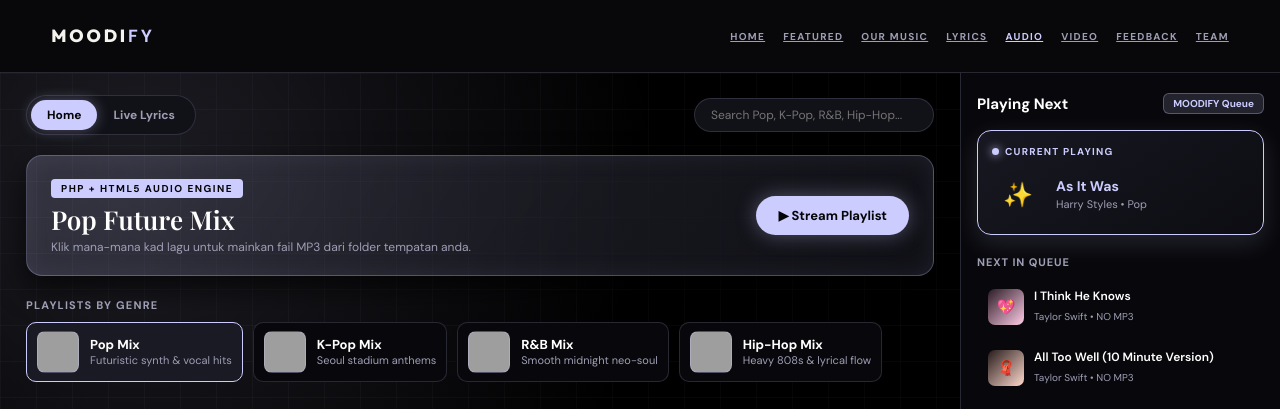
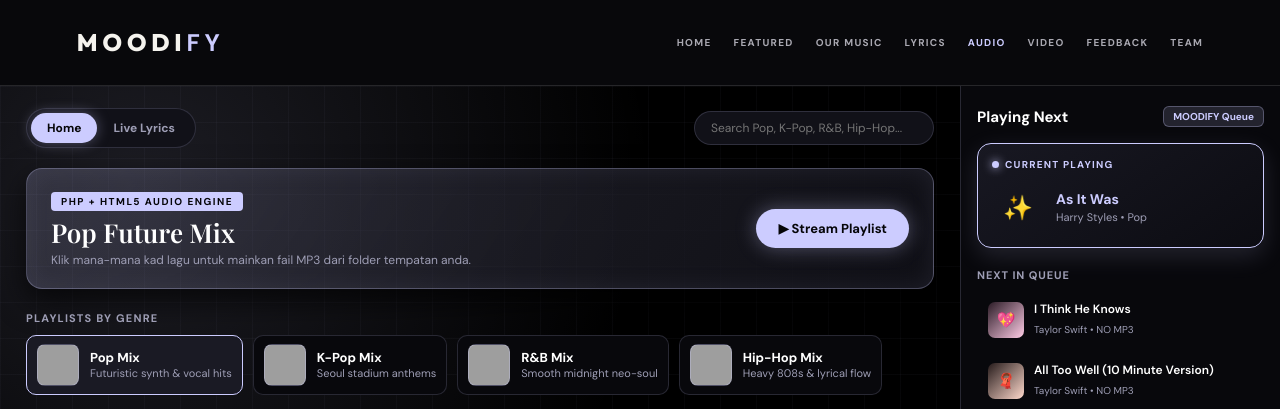
Before and after one commit to FlyingMyvi/MOODIFY, a PHP site: page /moodify/ in a window 1280 px wide. Shown: the top 409 px of the page. Run offline with PHP 8.4, Linux system fonts and the light colour scheme; some web fonts are replaced; grey boxes are pictures that could not be loaded.

Commit message:
Unify the site header across all pages

```diff
--- /dev/null
+++ b/header.css
@@ -0,0 +1,81 @@
+/* MOODIFY shared site header */
+
+.global-header {
+    grid-area: header;
+    display: block;
+    padding: 0;
+    background: rgba(9, 9, 12, 0.96);
+    border-bottom: 1px solid rgba(255, 255, 255, 0.12);
+    position: sticky;
+    top: 0;
+    z-index: 100;
+    backdrop-filter: blur(15px);
+    -webkit-backdrop-filter: blur(15px);
+}
+
+.global-header .header-container {
+    width: 88%;
+    max-width: 1250px;
+    margin: 0 auto;
+}
+
+.global-header .global-nav {
+    min-height: 85px;
+    display: flex;
+    align-items: center;
+    justify-content: space-between;
+    gap: 25px;
+}
+
+.global-header .nav-links {
+    display: flex;
+    align-items: center;
+    gap: 22px;
+    flex-wrap: wrap;
+}
+
+.global-header .nav-links a {
+    color: #aaa9b2;
+    font-family: 'DM Sans', sans-serif;
+    font-size: 10px;
+    font-weight: 700;
+    letter-spacing: 1.3px;
+    text-transform: uppercase;
+    text-decoration: none;
+    transition: color 0.3s;
+}
+
+.global-header .nav-links a:hover,
+.global-header .nav-links a.active {
+    color: #ccccff;
+}
+
+.global-header .moodify-logo {
+    flex: 0 0 auto;
+}
+
+@media (max-width: 900px) {
+    .global-header .header-container {
+        width: 92%;
+    }
+
+    .global-header .global-nav {
+        flex-direction: column;
+        align-items: flex-start;
+        justify-content: center;
+        min-height: 0;
+        padding: 14px 0;
+        gap: 10px;
+    }
+
+    .global-header .nav-links {
+        gap: 10px 16px;
+    }
+}
+
+@media (max-width: 600px) {
+    .global-header .nav-links a {
+        font-size: 9px;
+        letter-spacing: 1px;
+    }
+}
--- a/index.php
+++ b/index.php
@@ -897,22 +897,25 @@ unset($track);
     }
   </style>
 <link rel="stylesheet" href="logo.css" />
+<link rel="stylesheet" href="header.css" />
 </head>
 <body>
 
-  <header class="site-header">
-    <div class="header-inner">
-      <a href="index.html" class="moodify-logo moodify-logo-sm">MOODI<span>FY</span></a>
-
-      <nav class="header-nav" aria-label="Main navigation">
+  <header class="global-header">
+    <div class="header-container">
+      <nav class="global-nav" aria-label="Main navigation">
+        <a href="index.html" class="moodify-logo">MOODI<span>FY</span></a>
+
+        <div class="nav-links">
           <a href="index.html">HOME</a>
           <a href="index.html#featured">FEATURED</a>
           <a href="index.html#charts">OUR MUSIC</a>
-        <a href="player.html?v=13#lyrics">LYRICS</a>
-        <a href="player.html?v=13" class="active" aria-current="page">AUDIO</a>
+          <a href="player.html?v=14#lyrics">LYRICS</a>
+          <a href="player.html?v=14" class="active" aria-current="page">AUDIO</a>
           <a href="video.html">VIDEO</a>
           <a href="feedback.html">FEEDBACK</a>
           <a href="index.html#team">TEAM</a>
+        </div>
       </nav>
     </div>
   </header>
```
Also changed, not shown: feedback.html (+8 -23 lines), index.html (+14 -30 lines), player.html (+10 -7 lines), video.html (+30 -79 lines). Lines whose indentation alone changed are shown as unchanged.
